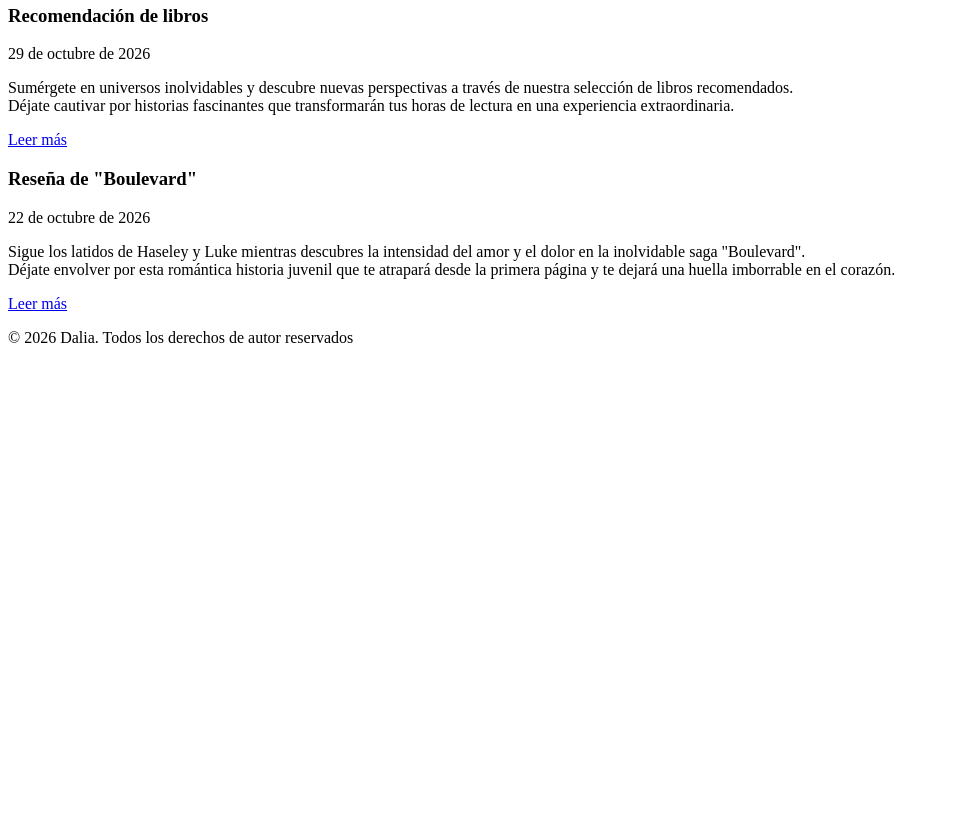
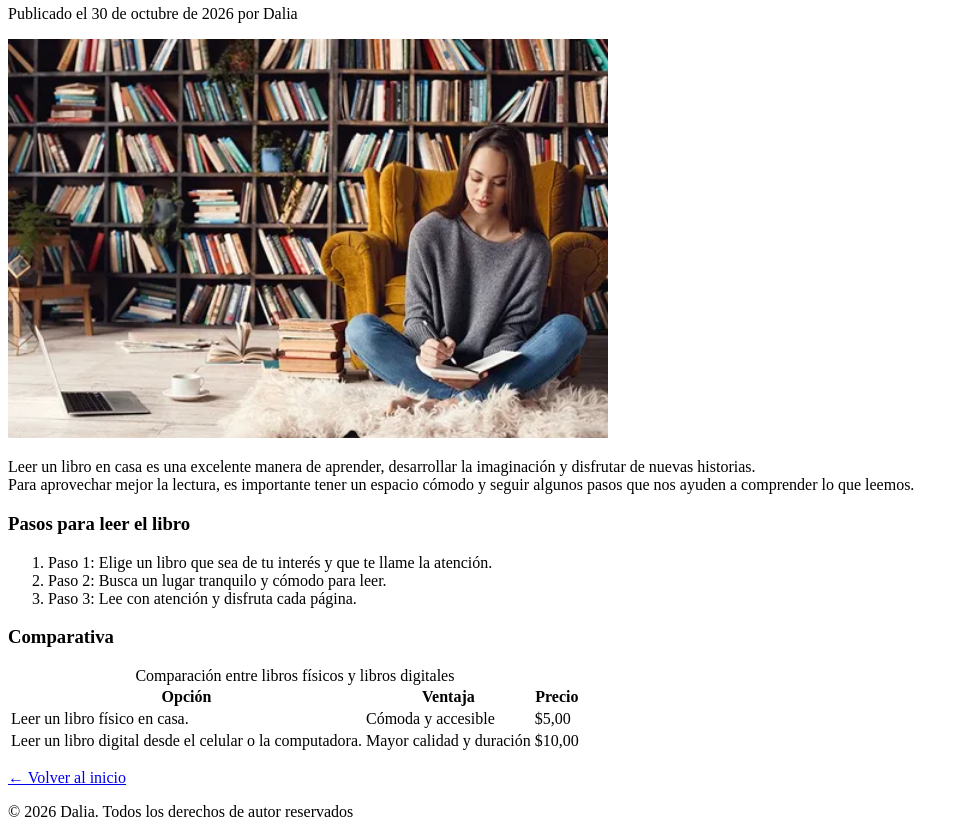
Before and after one commit to Dalia1812/02-blog-personal, a plain HTML site: page articulo-2.html in a window 1280 px wide. Shown: the part 292-1129 px from the top of the page, without its empty margins (0-965 px from the left). Before the commit the page ends 800 px from the top, so only its background shows below. Drawn offline with Linux system fonts and the light colour scheme.

Commit message:
Agrega artículo 2 con lista y tabla

```diff
--- a/articulo-2.html
+++ b/articulo-2.html
@@ -6,6 +6,7 @@
     <meta name="viewport" content="width=device-width, initial-scale=1.0">
     <meta name="description" content="Blog personal de Dalia sobre libros">
     <title>Artículo 2|Blog de Dalia/</title>
+    <meta name="description" content="Leer en casa nos permite aprender, imaginar y disfrutar nuevas historias.">
 </head>
 <body>
     <header>
@@ -22,21 +23,42 @@
         </nav>
     </header>
     <main>
-        <section>
-            <h2>Últimas publicaciones</h2>
-            <article>
-                <h3>Recomendación de libros</h3>
-                <p><time datetime="2026-10-29">29 de octubre de 2026</time></p>
-                <p>Sumérgete en universos inolvidables y descubre nuevas perspectivas a través de nuestra selección de libros recomendados.<br />Déjate cautivar por historias fascinantes que transformarán tus horas de lectura en una experiencia extraordinaria.</p>
-                <a href="articulo-1.html">Leer más</a>
-            </article>
-            <article>
-                <h3>Reseña de "Boulevard"</h3>
-                <p><time datetime="2026-10-22">22 de octubre de 2026</time></p>
-                <p>Sigue los latidos de Haseley y Luke mientras descubres la intensidad del amor y el dolor en la inolvidable saga "Boulevard".<br />Déjate envolver por esta romántica historia juvenil que te atrapará desde la primera página y te dejará una huella imborrable en el corazón.</p>
-                <a href="articulo-2.html">Leer más</a>
-            </article>
-        </section>
+        <article>
+            <h2>Artículo 2</h2>
+            <p>Publicado el <time datetime="2026-10-30">30 de octubre de 2026</time> por Dalia</p>
+            <img src="art2.webp" alt="Casa"width="600">
+            <p>Leer un libro en casa es una excelente manera de aprender, desarrollar la imaginación y disfrutar de nuevas historias. <br />Para aprovechar mejor la lectura, es importante tener un espacio cómodo y seguir algunos pasos que nos ayuden a comprender lo que leemos.</p>
+            <h3>Pasos para leer el libro </h3>
+            <ol>
+                <li>Paso 1: Elige un libro que sea de tu interés y que te llame la atención.</li>
+                <li>Paso 2: Busca un lugar tranquilo y cómodo para leer.</li>
+                <li>Paso 3: Lee con atención y disfruta cada página.</li>
+            </ol>
+            <h3>Comparativa</h3>
+            <table>
+                <caption>Comparación entre libros físicos y libros digitales</caption>
+                <thead>
+                    <tr>
+                        <th>Opción</th>
+                        <th>Ventaja</th>
+                        <th>Precio</th>
+                    </tr>
+                </thead>
+                <tbody>
+                    <tr>
+                        <td>Leer un libro físico en casa.</td>
+                        <td>Cómoda y accesible</td>
+                        <td>$5,00</td>
+                    </tr>
+                    <tr>
+                        <td>Leer un libro digital desde el celular o la computadora.</td>
+                        <td>Mayor calidad y duración</td>
+                        <td>$10,00</td>
+                    </tr>
+                </tbody>
+            </table>
+            <p><a href="index.html">← Volver al inicio</a></p>
+        </article>
     </main>
     <footer>
         <p>&copy; 2026 Dalia. Todos los derechos de autor reservados</p>
```
Also changed, not shown: articulo-1.html (+2 -2 lines), contacto.html (+9 -9 lines), index.html (+3 -3 lines), Portada.webp (added), art2.webp (added).
